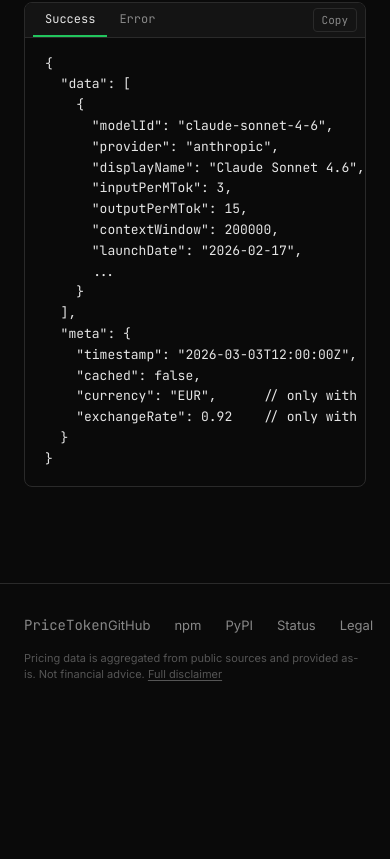
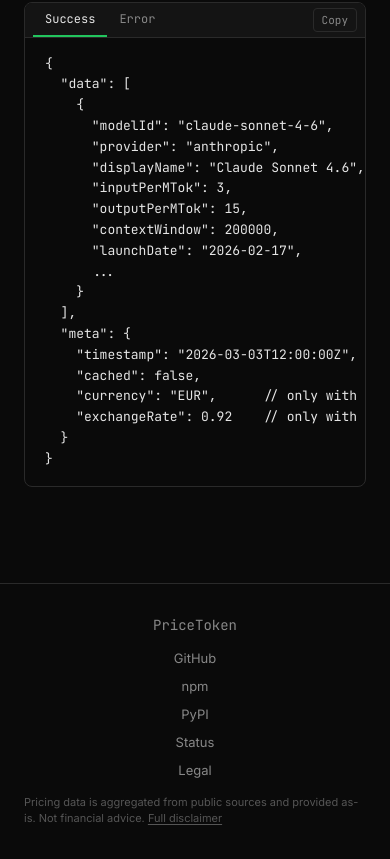
Before and after one commit to affromero/pricetoken, a Next.js app in the folder apps/web/: page /docs in a window 390 px wide. Shown: the part 3408-4267 px from the top of the page. Before the commit the page ends 4123 px from the top, so only its background shows below. Built offline with nearby package versions, Linux system fonts and the light colour scheme; no server answers.

Commit message:
feat: mobile responsive footer, pricing table, and calculator (Phase 3)
Footer stacks vertically on mobile. PricingTable hides Context and
Launched columns at 768px, Provider column at 480px, with compact
padding. CostCalculator gets smaller textarea, tabs, and cost rows on
narrow screens.

```diff
--- a/apps/web/src/components/Footer/Footer.module.css
+++ b/apps/web/src/components/Footer/Footer.module.css
@@ -54,3 +54,23 @@
 .disclaimerLink:hover {
   color: var(--pt-text);
 }
+
+@media (max-width: 768px) {
+  .inner {
+    flex-direction: column;
+    gap: 1rem;
+    text-align: center;
+  }
+
+  .links {
+    flex-wrap: wrap;
+    justify-content: center;
+  }
+}
+
+@media (max-width: 480px) {
+  .links {
+    flex-direction: column;
+    gap: 0.75rem;
+  }
+}
```
Also changed, not shown: apps/web/src/components/CostCalculator/CostCalculator.module.css (+19 -0 lines), apps/web/src/components/PricingTable/PricingTable.module.css (+36 -0 lines).
